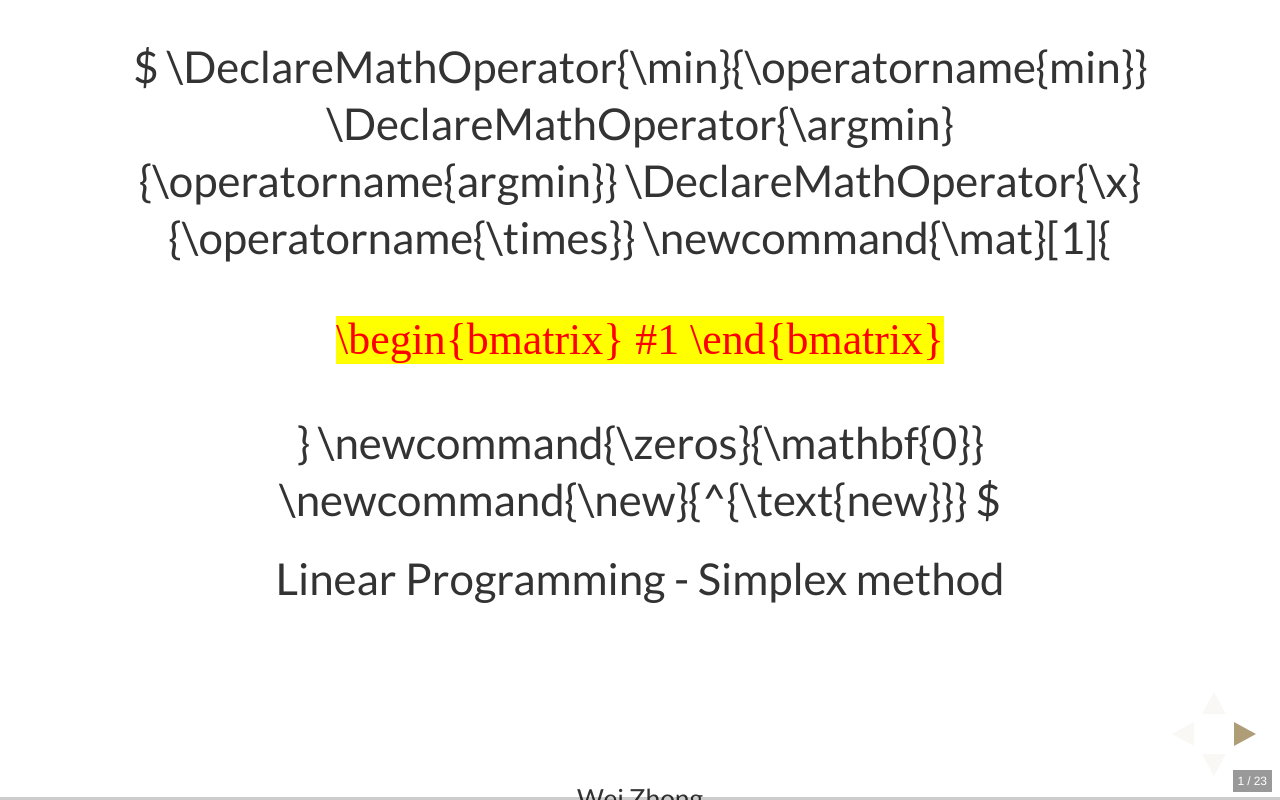
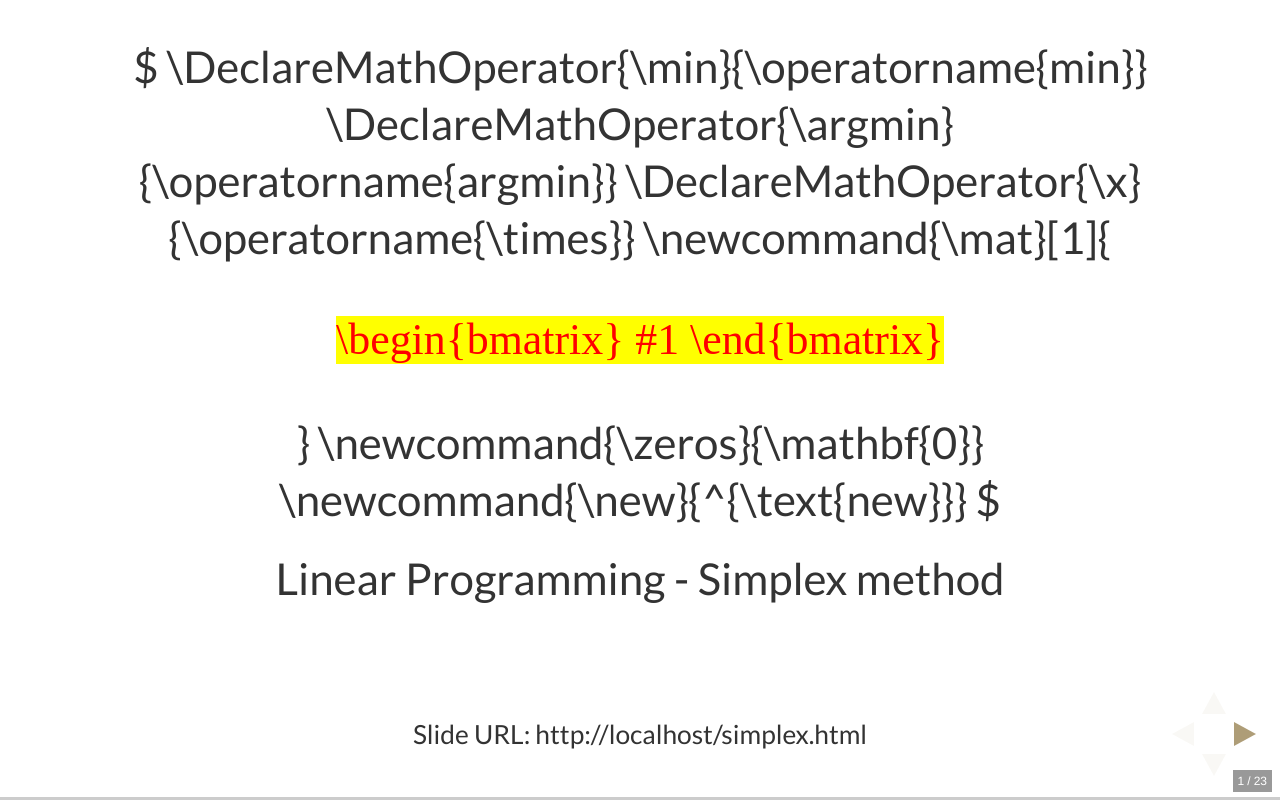
Before and after one commit to w32zhong/revealjs-slides, a website: page simplex.html in a window 1280 px wide. Drawn offline with nearby package versions, Linux system fonts and the light colour scheme; some packages are replaced by stand-ins of ours.

Commit message:
print slide address.

```diff
--- a/simplex.html
+++ b/simplex.html
@@ -88,6 +88,12 @@ $
 $
 	<p>Linear Programming - Simplex method</a>
 	<div style="height:60px;"></div>
+	<p class="small">
+		Slide URL: <span id="slide-url-address">?</span>
+		<script>
+		document.getElementById("slide-url-address").innerHTML = window.location.href;
+		</script>
+	</p>
 	<div style="height:60px;"></div>
 	<p>
 		<small>Wei Zhong</small>
```
